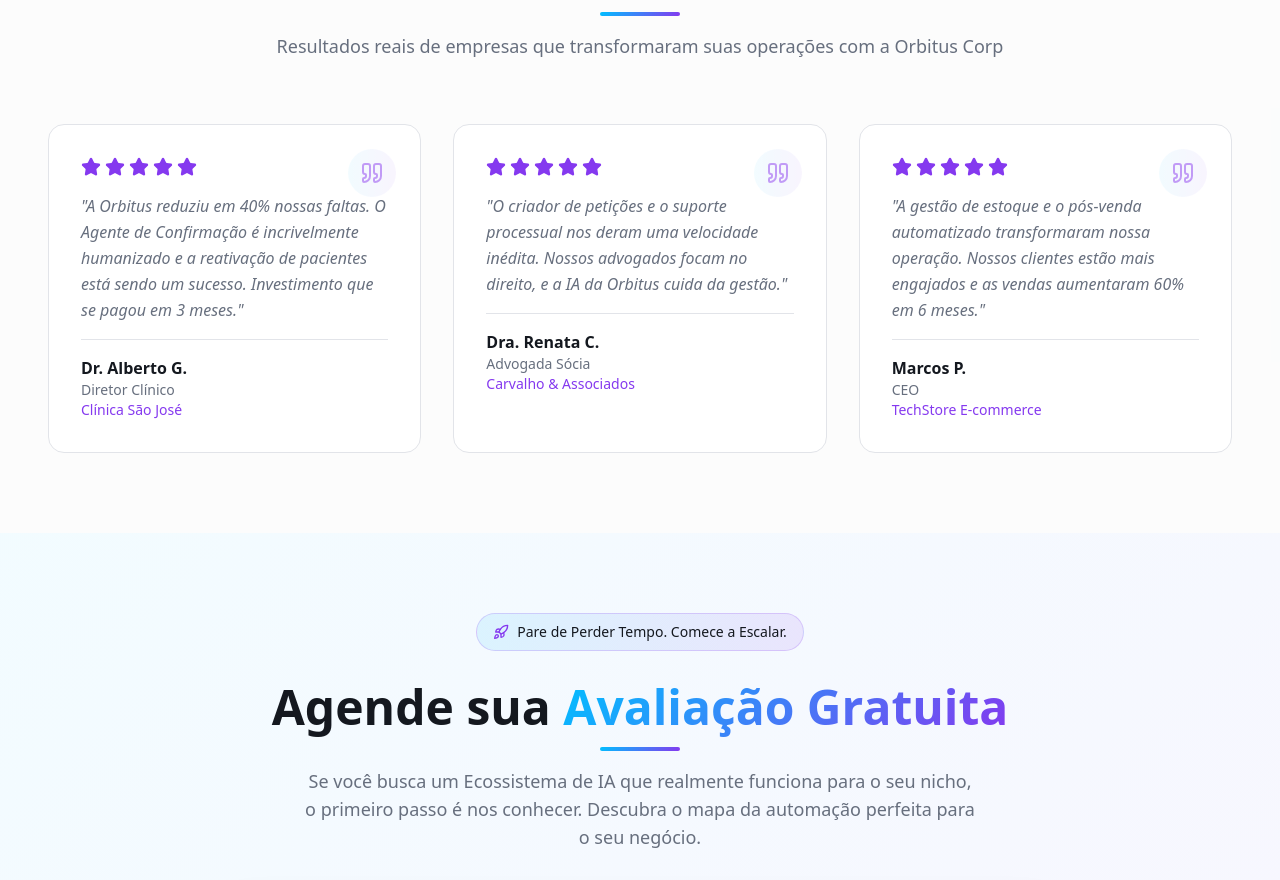
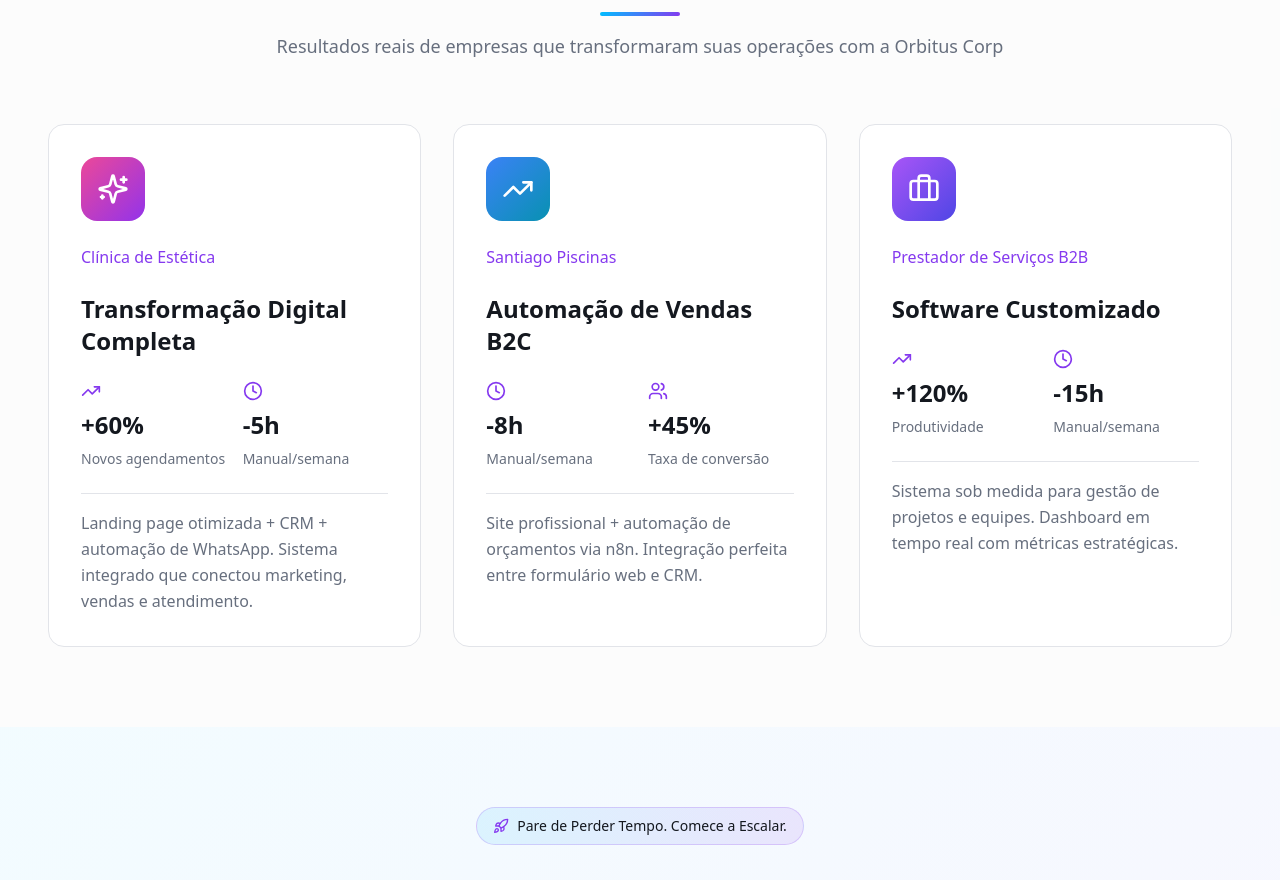
Before and after one commit to muriloalvesx/orbitus-flow-ai, a React (Vite) app: page / in a window 1280 px wide. Shown: the part 5227-6107 px from the top of the page. Built offline with nearby package versions, Linux system fonts and the light colour scheme; the HTML template or start-up script is replaced by a standard one.

Commit message:
Refactor: Update testimonials section

```diff
--- a/src/components/Testimonials.tsx
+++ b/src/components/Testimonials.tsx
@@ -1,27 +1,39 @@
-import { Star, Quote } from "lucide-react";
+import { Sparkles, TrendingUp, Clock, Users, Briefcase } from "lucide-react";
 
 const Testimonials = () => {
-  const testimonials = [
+  const cases = [
     {
-      name: "Dr. Alberto G.",
-      role: "Diretor Clínico",
-      company: "Clínica São José",
-      content: "A Orbitus reduziu em 40% nossas faltas. O Agente de Confirmação é incrivelmente humanizado e a reativação de pacientes está sendo um sucesso. Investimento que se pagou em 3 meses.",
-      rating: 5,
+      icon: Sparkles,
+      iconColor: "bg-gradient-to-br from-pink-500 to-purple-600",
+      category: "Clínica de Estética",
+      title: "Transformação Digital Completa",
+      metrics: [
+        { icon: TrendingUp, value: "+60%", label: "Novos agendamentos" },
+        { icon: Clock, value: "-5h", label: "Manual/semana" },
+      ],
+      description: "Landing page otimizada + CRM + automação de WhatsApp. Sistema integrado que conectou marketing, vendas e atendimento.",
     },
     {
-      name: "Dra. Renata C.",
-      role: "Advogada Sócia",
-      company: "Carvalho & Associados",
-      content: "O criador de petições e o suporte processual nos deram uma velocidade inédita. Nossos advogados focam no direito, e a IA da Orbitus cuida da gestão.",
-      rating: 5,
+      icon: TrendingUp,
+      iconColor: "bg-gradient-to-br from-blue-500 to-cyan-600",
+      category: "Santiago Piscinas",
+      title: "Automação de Vendas B2C",
+      metrics: [
+        { icon: Clock, value: "-8h", label: "Manual/semana" },
+        { icon: Users, value: "+45%", label: "Taxa de conversão" },
+      ],
+      description: "Site profissional + automação de orçamentos via n8n. Integração perfeita entre formulário web e CRM.",
     },
     {
-      name: "Marcos P.",
-      role: "CEO",
-      company: "TechStore E-commerce",
-      content: "A gestão de estoque e o pós-venda automatizado transformaram nossa operação. Nossos clientes estão mais engajados e as vendas aumentaram 60% em 6 meses.",
-      rating: 5,
+      icon: Briefcase,
+      iconColor: "bg-gradient-to-br from-purple-500 to-indigo-600",
+      category: "Prestador de Serviços B2B",
+      title: "Software Customizado",
+      metrics: [
+        { icon: TrendingUp, value: "+120%", label: "Produtividade" },
+        { icon: Clock, value: "-15h", label: "Manual/semana" },
+      ],
+      description: "Sistema sob medida para gestão de projetos e equipes. Dashboard em tempo real com métricas estratégicas.",
     },
   ];
 
@@ -42,38 +54,49 @@ const Testimonials = () => {
         </div>
 
         <div className="grid md:grid-cols-3 gap-8">
-          {testimonials.map((testimonial, index) => (
-            <div
-              key={index}
-              className="relative bg-card rounded-2xl p-8 border border-border hover:border-primary/50 transition-all duration-300 hover:shadow-card hover:-translate-y-2"
-            >
-              {/* Quote icon */}
-              <div className="absolute top-6 right-6 w-12 h-12 rounded-full bg-gradient-secondary flex items-center justify-center opacity-50">
-                <Quote className="w-6 h-6 text-primary" />
-              </div>
+          {cases.map((caseStudy, index) => {
+            const Icon = caseStudy.icon;
+            return (
+              <div
+                key={index}
+                className="bg-card rounded-2xl p-8 border border-border hover:border-primary/50 transition-all duration-300 hover:shadow-card hover:-translate-y-2"
+              >
+                <div className="space-y-6">
+                  {/* Icon */}
+                  <div className={`w-16 h-16 rounded-2xl ${caseStudy.iconColor} flex items-center justify-center`}>
+                    <Icon className="w-8 h-8 text-white" />
+                  </div>
 
-              <div className="space-y-4">
-                {/* Rating */}
-                <div className="flex gap-1">
-                  {[...Array(testimonial.rating)].map((_, i) => (
-                    <Star key={i} className="w-5 h-5 fill-primary text-primary" />
-                  ))}
-                </div>
+                  {/* Category */}
+                  <p className="text-primary font-medium">{caseStudy.category}</p>
 
-                {/* Content */}
-                <p className="text-muted-foreground leading-relaxed italic">
-                  "{testimonial.content}"
-                </p>
+                  {/* Title */}
+                  <h3 className="text-2xl font-bold text-foreground">
+                    {caseStudy.title}
+                  </h3>
 
-                {/* Author */}
-                <div className="pt-4 border-t border-border">
-                  <p className="font-semibold text-foreground">{testimonial.name}</p>
-                  <p className="text-sm text-muted-foreground">{testimonial.role}</p>
-                  <p className="text-sm text-primary font-medium">{testimonial.company}</p>
+                  {/* Metrics */}
+                  <div className="grid grid-cols-2 gap-4">
+                    {caseStudy.metrics.map((metric, metricIndex) => {
+                      const MetricIcon = metric.icon;
+                      return (
+                        <div key={metricIndex} className="space-y-2">
+                          <MetricIcon className="w-5 h-5 text-primary" />
+                          <p className="text-2xl font-bold text-foreground">{metric.value}</p>
+                          <p className="text-sm text-muted-foreground">{metric.label}</p>
+                        </div>
+                      );
+                    })}
+                  </div>
+
+                  {/* Description */}
+                  <p className="text-muted-foreground leading-relaxed pt-4 border-t border-border">
+                    {caseStudy.description}
+                  </p>
                 </div>
               </div>
-            </div>
-          ))}
+            );
+          })}
         </div>
       </div>
     </section>
```
